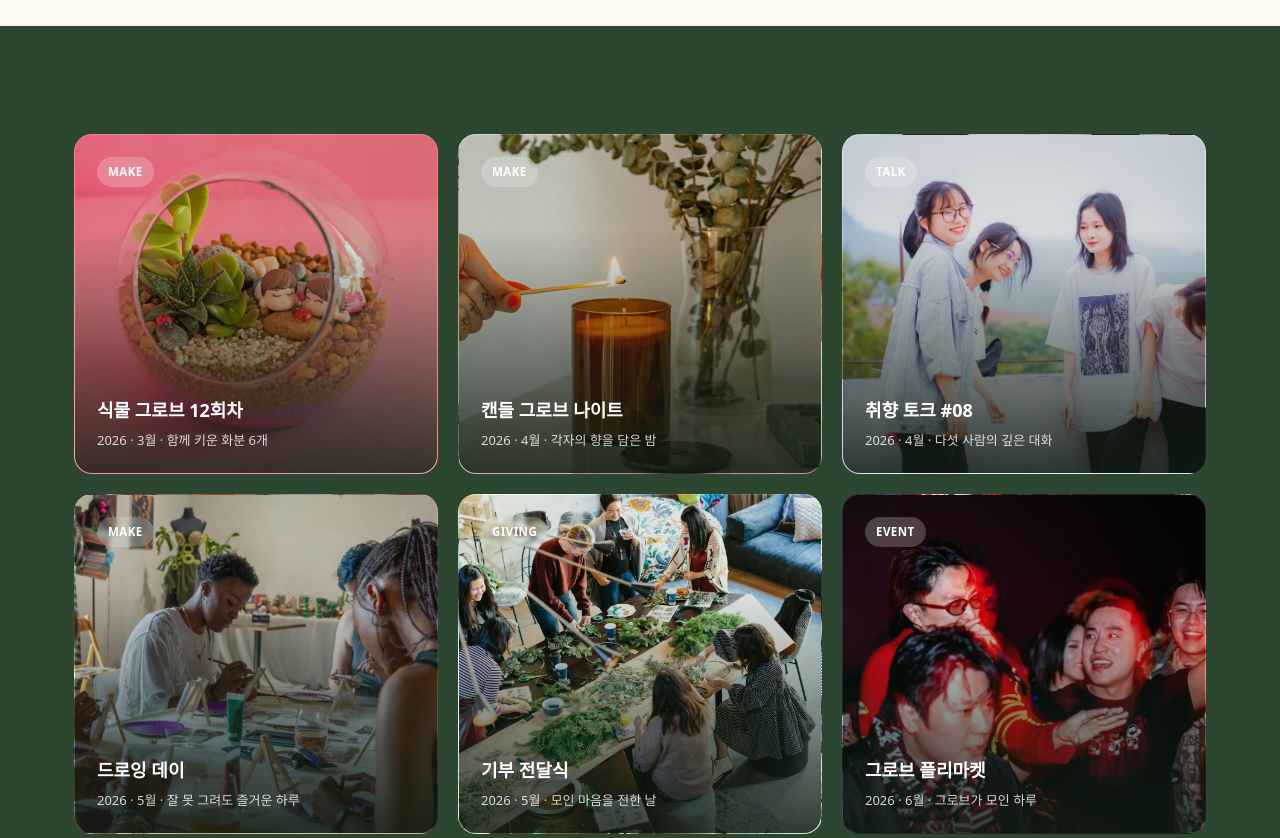
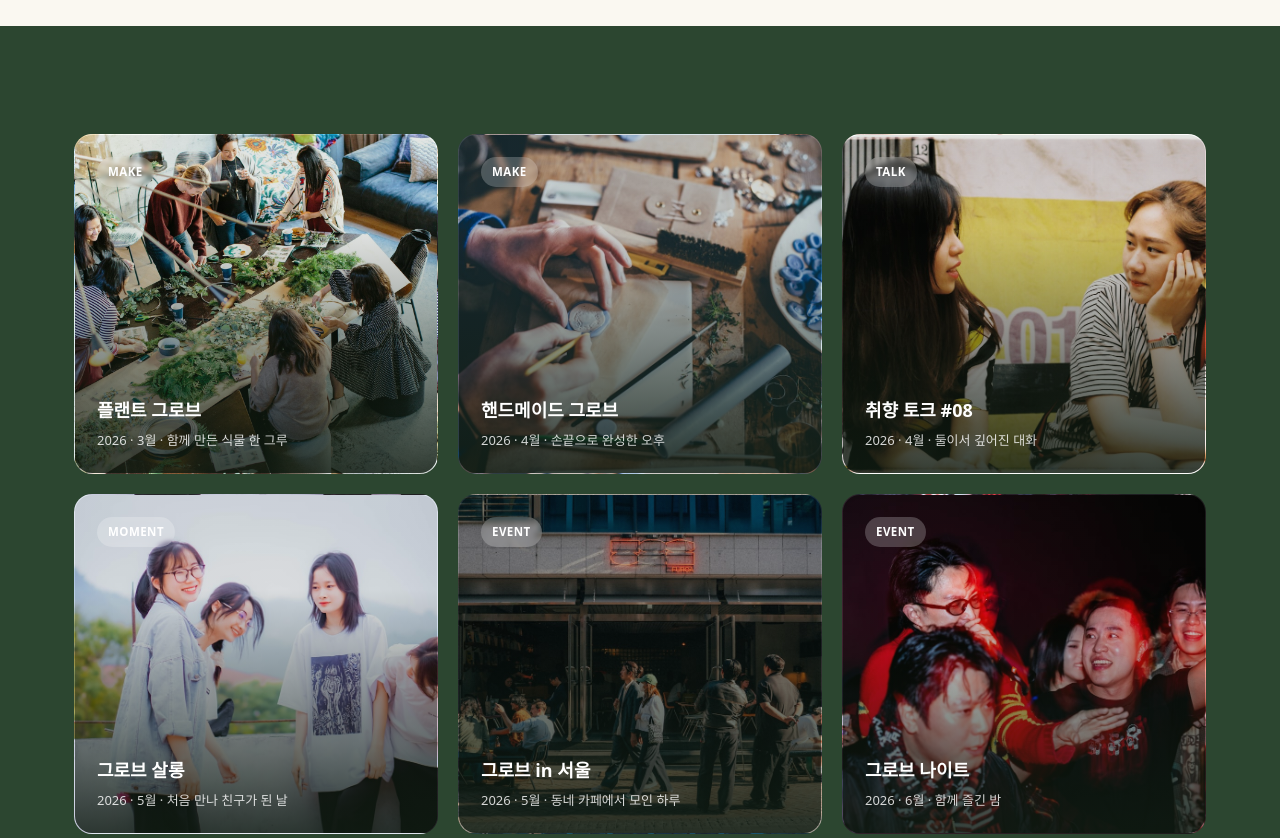
Before and after one commit to newhope12000/social-grove, a plain HTML site: page archive.html in a window 1280 px wide. Shown: the part 360-1198 px from the top of the page. Drawn offline with Linux system fonts and the light colour scheme; a web font is replaced by a local one.

Commit message:
아카이브 재구성: 사진-캡션 일치 + 한국/아시아/작업샷 위주로 교체
Co-Authored-By: Claude Opus 4.8 (1M context) <noreply@anthropic.com>

```diff
--- a/archive.html
+++ b/archive.html
@@ -42,29 +42,29 @@
   <section class="section archive-dark" style="background:var(--grove);color:#fff;padding-top:56px">
     <div class="container reveal">
       <div class="gallery">
-        <figure class="gtile" style="--c:#7c9a6a;background-image:url('assets/plant.jpg')">
+        <figure class="gtile" style="--c:#7c9a6a;background-image:url('assets/about-craft.jpg')">
           <span class="gtile__cat">MAKE</span>
-          <h3>식물 그로브 12회차</h3><p>2026 · 3월 · 함께 키운 화분 6개</p>
+          <h3>플랜트 그로브</h3><p>2026 · 3월 · 함께 만든 식물 한 그루</p>
         </figure>
-        <figure class="gtile tall" style="--c:#c98a63;background-image:url('assets/candle.jpg')">
+        <figure class="gtile tall" style="--c:#a3795f;background-image:url('assets/craft.jpg')">
           <span class="gtile__cat">MAKE</span>
-          <h3>캔들 그로브 나이트</h3><p>2026 · 4월 · 각자의 향을 담은 밤</p>
+          <h3>핸드메이드 그로브</h3><p>2026 · 4월 · 손끝으로 완성한 오후</p>
         </figure>
-        <figure class="gtile" style="--c:#8b9bb5;background-image:url('assets/friends.jpg')">
+        <figure class="gtile" style="--c:#8b9bb5;background-image:url('assets/talk.jpg')">
           <span class="gtile__cat">TALK</span>
-          <h3>취향 토크 #08</h3><p>2026 · 4월 · 다섯 사람의 깊은 대화</p>
+          <h3>취향 토크 #08</h3><p>2026 · 4월 · 둘이서 깊어진 대화</p>
         </figure>
-        <figure class="gtile" style="--c:#a3795f;background-image:url('assets/drawing.jpg')">
-          <span class="gtile__cat">MAKE</span>
-          <h3>드로잉 데이</h3><p>2026 · 5월 · 잘 못 그려도 즐거운 하루</p>
+        <figure class="gtile" style="--c:#6b8e5a;background-image:url('assets/friends.jpg')">
+          <span class="gtile__cat">MOMENT</span>
+          <h3>그로브 살롱</h3><p>2026 · 5월 · 처음 만나 친구가 된 날</p>
         </figure>
-        <figure class="gtile tall" style="--c:#6b8e5a;background-image:url('assets/about-craft.jpg')">
-          <span class="gtile__cat">GIVING</span>
-          <h3>기부 전달식</h3><p>2026 · 5월 · 모인 마음을 전한 날</p>
+        <figure class="gtile tall" style="--c:#5f7e6a;background-image:url('assets/cafe-kr.jpg')">
+          <span class="gtile__cat">EVENT</span>
+          <h3>그로브 in 서울</h3><p>2026 · 5월 · 동네 카페에서 모인 하루</p>
         </figure>
         <figure class="gtile" style="--c:#b58a5e;background-image:url('assets/party-kr.jpg')">
           <span class="gtile__cat">EVENT</span>
-          <h3>그로브 플리마켓</h3><p>2026 · 6월 · 그로브가 모인 하루</p>
+          <h3>그로브 나이트</h3><p>2026 · 6월 · 함께 즐긴 밤</p>
         </figure>
       </div>
 
```
Also changed, not shown: assets/craft.jpg (added).
